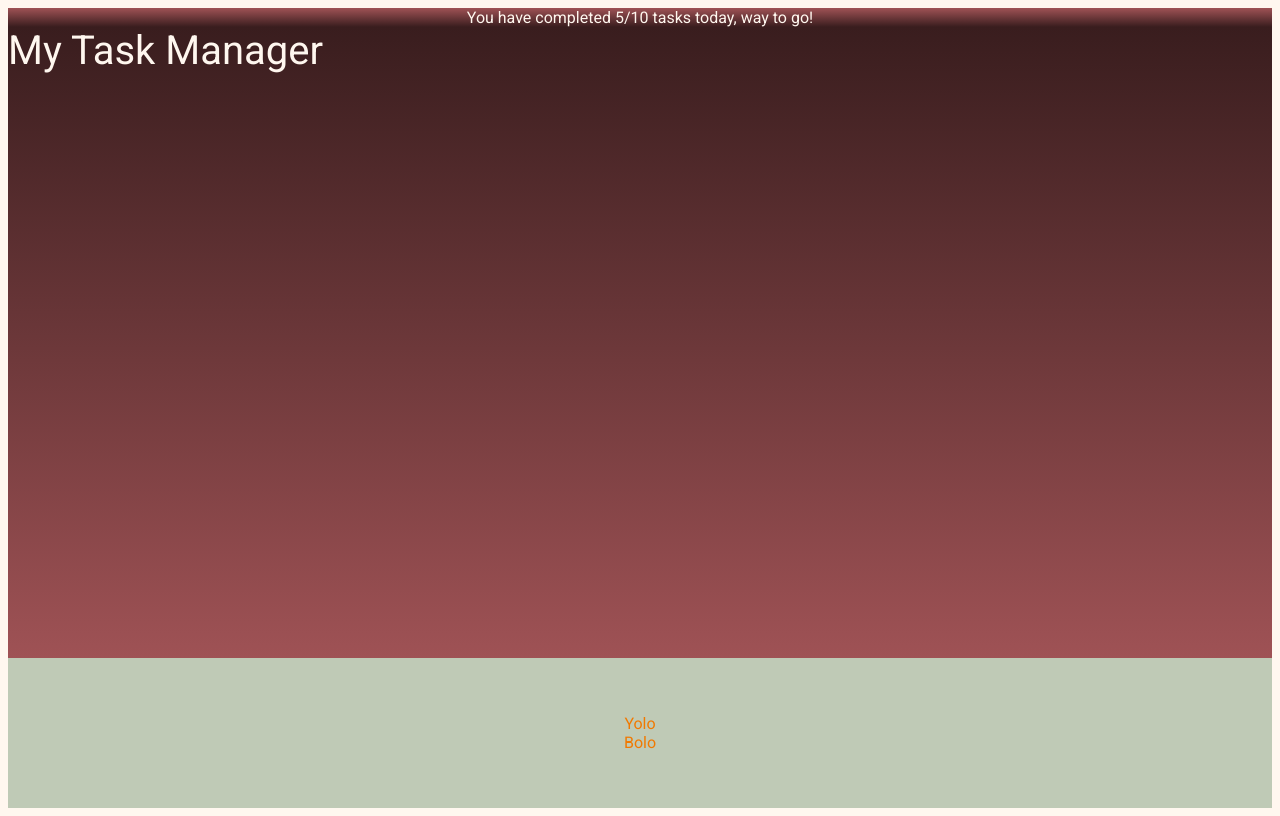
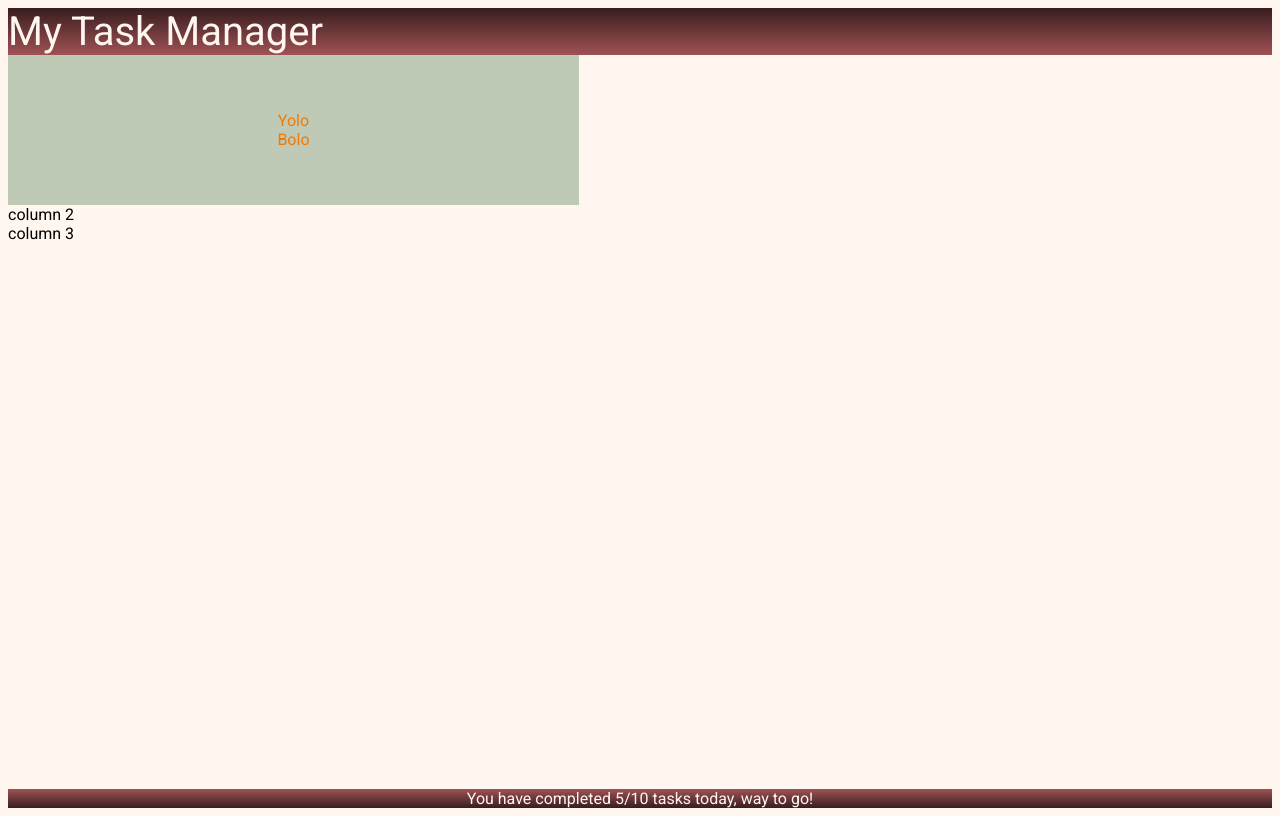
Before and after one commit to Cinedy/todo_list, a Next.js app in the folder frontend/: page / in a window 1280 px wide. Built offline with nearby package versions, Linux system fonts and the light colour scheme.

Commit message:
changes to grid

```diff
--- a/frontend/src/app/page.tsx
+++ b/frontend/src/app/page.tsx
@@ -5,6 +5,8 @@ export default function Home() {
   return (
     <div className={styles.pageContent}>
       <Menu />
+      <div>column 2</div>
+      <div>column 3</div>
     </div>
   );
 }
--- a/frontend/src/components/footer/footer.module.css
+++ b/frontend/src/components/footer/footer.module.css
@@ -1,6 +1,6 @@
 .footer {
-    grid-row-start: 1;
-    grid-row-end: 2;
+    grid-column-start: 1;
+    grid-column-end: 3;
     display: flex;
     background: linear-gradient(0deg, #391D1E, #9F5255);
     width: 100%;
--- a/frontend/src/components/header/header.module.css
+++ b/frontend/src/components/header/header.module.css
@@ -1,5 +1,7 @@
 .header {
-    background: linear-gradient(180deg, #391D1E, #9F5255);
+  grid-column-start: 1;
+  grid-column-end: 3;
+  background: linear-gradient(180deg, #391D1E, #9F5255);
     width: 100%;
     color: #FFF7EF;
     font-size: 40px;
--- a/frontend/src/components/menu/menu.module.css
+++ b/frontend/src/components/menu/menu.module.css
@@ -1,7 +1,8 @@
 .menu {
+    grid-column-start: 1;
+    grid-column-end: 1;
     background-color: rgb(191, 202, 182);
     padding: 20px;
     text-align: center;
     color: #f17900;
-
   }
--- a/frontend/src/styles/page.module.css
+++ b/frontend/src/styles/page.module.css
@@ -9,5 +9,5 @@
   }
 
 .pageContent {
-  grid-template-columns: 1fr;
+  grid-template-columns: 1fr 1fr;
 }
```
